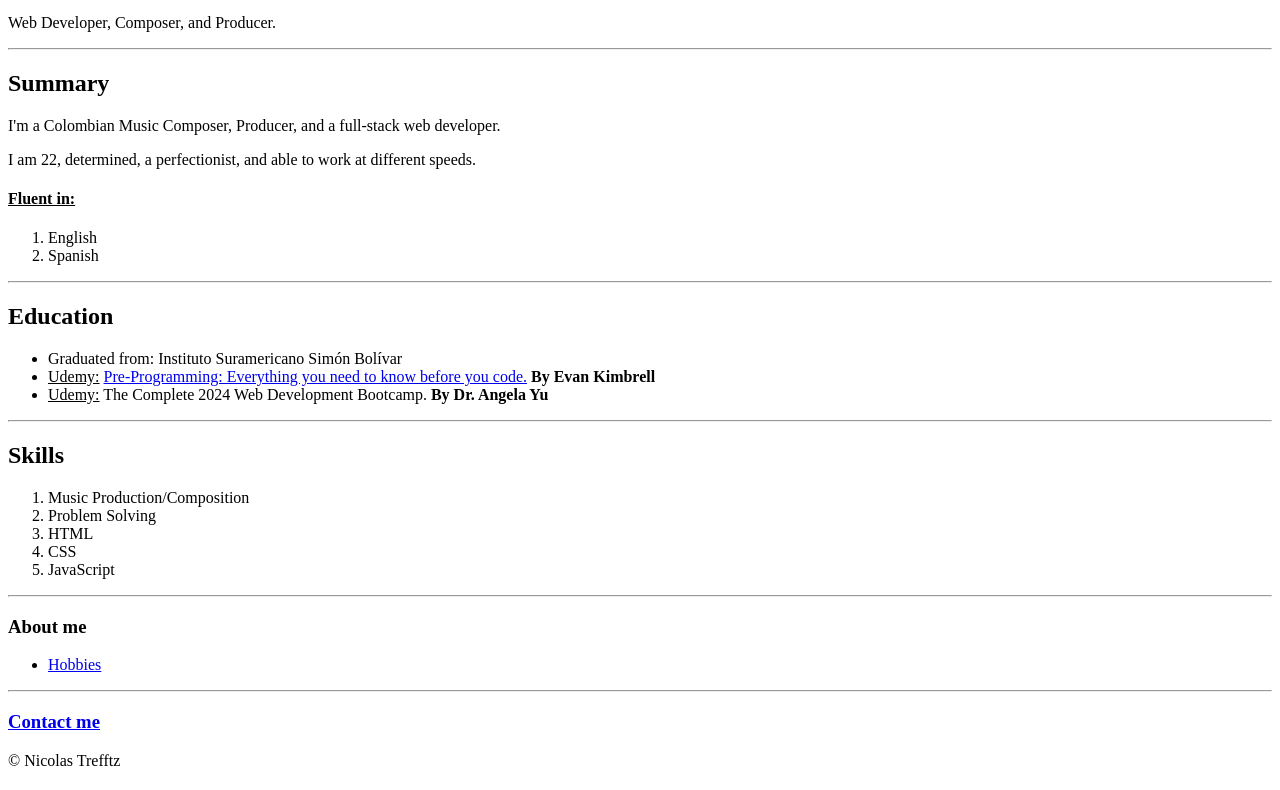
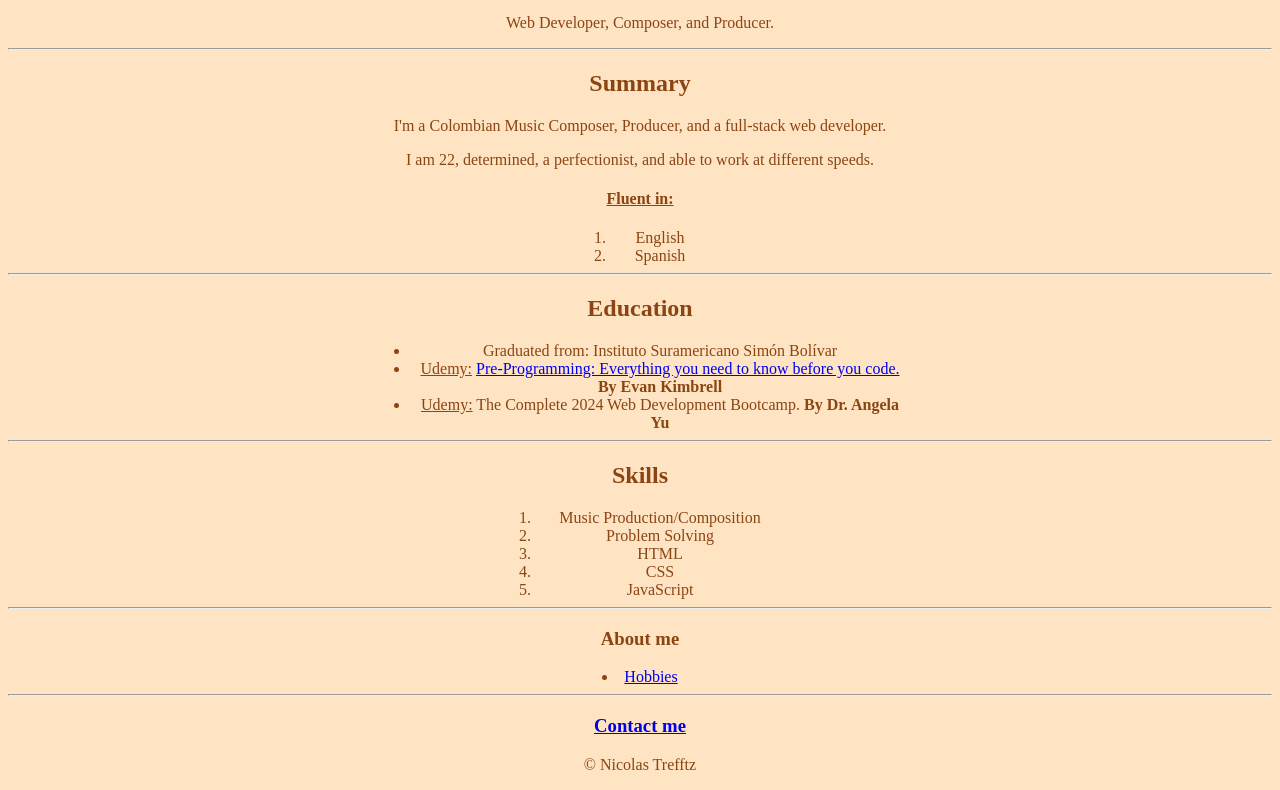
Before and after one commit to PiersyTiersy/My-Resume, a plain HTML site: page index.html in a window 1280 px wide. Shown: the part 186-976 px from the top of the page. Drawn offline with Linux system fonts and the light colour scheme.

Commit message:
Your descriptive commit message here

```diff
--- a/index.html
+++ b/index.html
@@ -4,6 +4,7 @@
         <meta charset="UTF-8">
         <meta name="viewport" content="width=device-width, initial-scale=1.0">
         <title>My Resume</title>
+        <link rel="stylesheet" href="style.css"/>
     </head>
 
     <body>
@@ -15,7 +16,7 @@
         <p>I'm a Colombian Music Composer, Producer, and a full-stack web developer.</p>
         <p>I am 22, determined, a perfectionist, and able to work at different speeds.</p>
         <h4><b><u>Fluent in:</u></b></h4>
-        <ol>
+        <ol class="OL" >
             <li>English</li>
             <li>Spanish</li>
         </ol>
@@ -37,10 +38,10 @@
         </ol>
         <hr>
         <h3>About me</h3>
-        <ul>
+        <div>
             <li><a href="./public/Hobbies.html">Hobbies</a></li>
 
-        </ul>
+        </div>
         <hr>
         <h3><a href="./public/Contact.html">Contact me</a></h3>
         <footer>
--- /dev/null
+++ b/style.css
@@ -0,0 +1,20 @@
+html {
+    text-align: center;
+    background-color: bisque;
+    color: #8B4513;
+}
+
+ul {
+    width: 500px;
+    margin: 0px auto;
+}
+
+ol {
+    width: 250px;
+    margin: 0px auto;
+}
+
+.OL {
+    width: 100px;
+    margin: 0px auto;
+}
```
